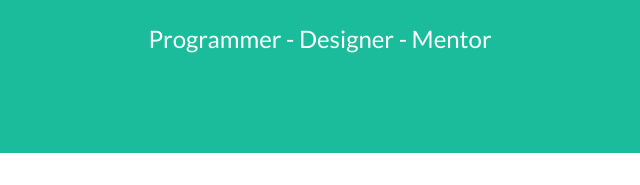
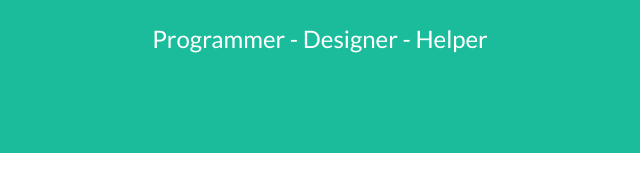
Before and after one commit to pks90/portfolio, a website with bundled scripts: page index.html in a window 1280 px wide. Shown: the part 615-800 px from the top of the page, 320-960 px from the left. Built offline with nearby package versions, Linux system fonts and the light colour scheme.

Commit message:
updated html with respect to the image

```diff
--- a/index.html
+++ b/index.html
@@ -68,7 +68,7 @@
       </div>
 
       <!-- Masthead Subheading -->
-      <p class="masthead-subheading font-weight-light mb-0">Programmer - Designer - Mentor</p>
+      <p class="masthead-subheading font-weight-light mb-0">Programmer - Designer - Helper</p>
 
     </div>
   </header>
```
Also changed, not shown: img/portfolio/cabin.png, img/portfolio/welcome.jpg (added).
